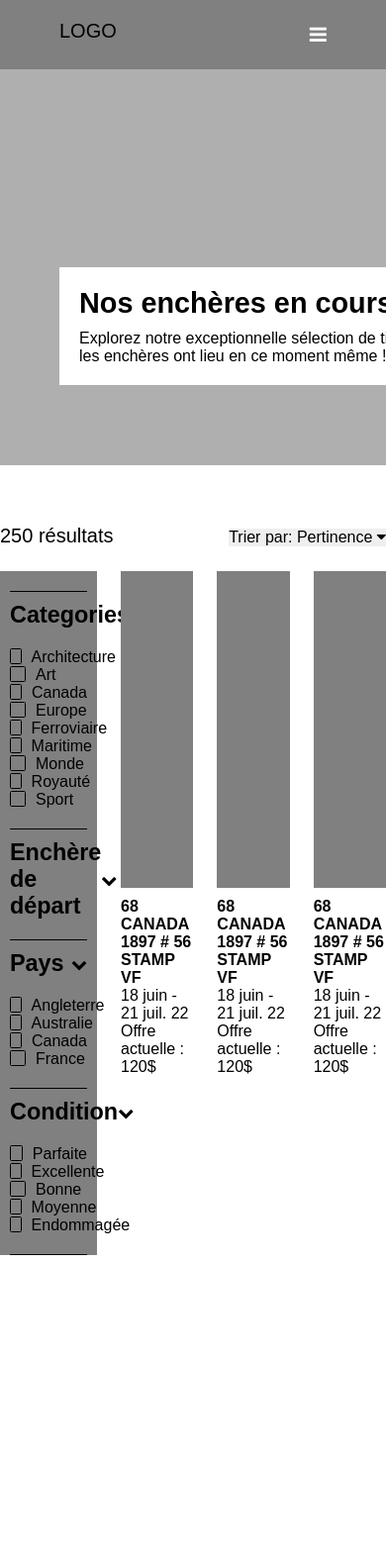
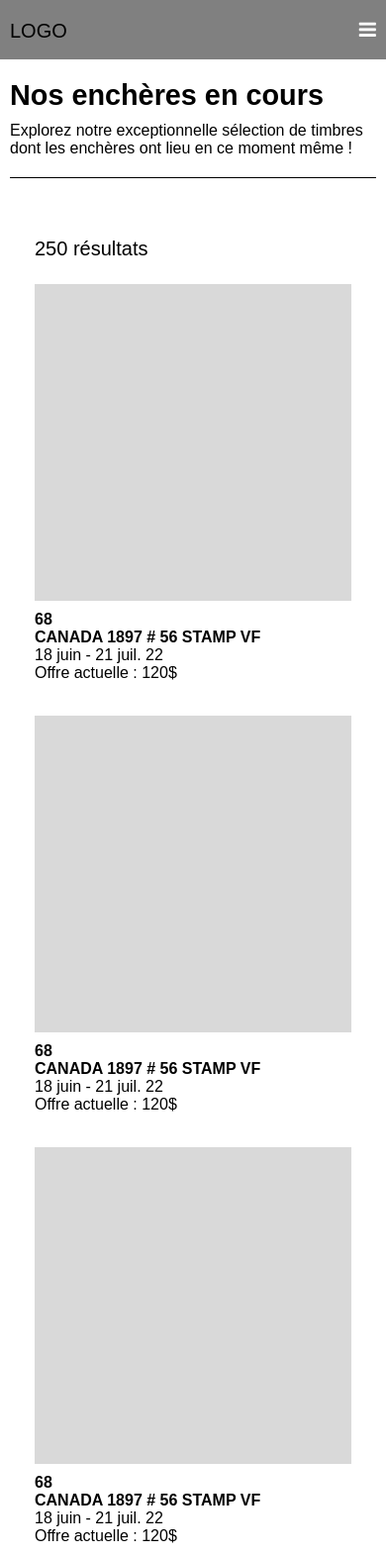
Before and after one commit to PaulineHub/lord-stampee-website, a PHP site: page /catalogue.html in a window 390 px wide; the page is wider, and only the part inside the window is pictured. Shown: that part at 99% size. Before the commit the page ends 1268 px from the top of that part, so only its background shows below. Run offline with PHP 8.4, Linux system fonts and the light colour scheme.

Commit message:
responsive grid over - catalogue

```diff
--- a/assets/css/header.css
+++ b/assets/css/header.css
@@ -4,7 +4,7 @@ header {
 
 .banner {
     position: relative;
-    background-color: rgb(175, 175, 175);
+    background-color: rgb(207, 207, 207);
     height: 400px;
 }
 
--- a/assets/css/mediaqueries.css
+++ b/assets/css/mediaqueries.css
@@ -1,4 +1,28 @@
+@media screen and (max-width: 1250px) {
+
+    main {
+        max-width: 828px;
+    }
+
+    /* FILTER CATALOGUE */
+
+    .sort-wrapper {
+        display: none;
+    }
+
+    .filter-container {
+        width: 0;
+        display: none;
+    }
+
+}
+
 @media screen and (max-width: 900px) {
+
+    main {
+        max-width: 732px;
+    }
+
 
     /* NAVIGATION */
 
@@ -78,4 +102,66 @@
     .btn-login {
         display: none;
     }
+
+
 }
+
+@media screen and (max-width: 840px) {
+
+    main {
+        /* width: 481px; */
+        width: 768px;
+    }
+
+    /* CATALOGUE GRID */
+
+    .grid {
+        grid-template-columns: repeat(2, 350px);
+    }
+}
+
+@media screen and (max-width: 560px) {
+
+    /* NAVIGATION */
+    nav {
+        padding: 20px 10px;;
+    }
+
+    /* HEADER */
+
+    .banner {
+        background: none;
+        height: auto;
+    }
+
+    .text-hero-container {
+        border-bottom: 1px solid black;
+        padding: 10px 0 20px 0;
+        margin: 10px;
+        position: initial;
+        width: fit-content;
+        display: block;
+    }
+
+    main {
+        width: 320px;
+        margin: auto;
+    }
+
+    /* CATALOGUE GRID */
+
+    .grid {
+        grid-template-columns: repeat(1, 320px);
+    }
+
+}
+
+@media screen and (max-width: 320px) {
+
+    /* CATALOGUE GRID */
+
+    .grid-item-description {
+        padding:10px 5px;
+}
+
+}
--- a/assets/css/navigation.css
+++ b/assets/css/navigation.css
@@ -4,7 +4,7 @@ nav {
     background-color: grey;
     padding: 20px 60px;
     color: white;
-    height: 30px;
+    height: 60px;
     overflow: hidden;
 }
 
--- a/assets/css/page-catalogue.css
+++ b/assets/css/page-catalogue.css
@@ -15,13 +15,13 @@
 
 .filter-container {
   background-color: grey;
-    width: 20%;
+  width: 224px;
   padding-left: 10px;
   padding-right: 10px;
 }
 
-.filter-container .form-search input[type=text] {
-    width: 150px;
+.filter-container .form-search input[type='text'] {
+  width: 130px;
 }
 
 .filter-container > div:first-child {
@@ -31,7 +31,11 @@
 
 .filter-container > div {
   border-bottom: 1px solid black;
+}
 
+.filter-container h3 {
+  font-size: 14px;
+  text-transform: uppercase;
 }
 
 .list-filter-wrapper {
@@ -56,7 +60,7 @@
 
 /* filter list elements */
 
-input[type="checkbox"] {
+input[type='checkbox'] {
   appearance: none;
   background-color: grey;
   margin: 0;
@@ -71,8 +75,8 @@ input[type="checkbox"] {
   place-content: center;
 }
 
-input[type="checkbox"]::before {
-  content: "";
+input[type='checkbox']::before {
+  content: '';
   width: 0.6em;
   height: 0.6em;
   border-radius: 0.1em;
@@ -83,7 +87,7 @@ input[type="checkbox"]::before {
   clip-path: polygon(14% 44%, 0 65%, 50% 100%, 100% 16%, 80% 0%, 43% 62%);
 }
 
-input[type="checkbox"]:checked::before {
+input[type='checkbox']:checked::before {
   transform: scale(1);
 }
 
@@ -97,25 +101,160 @@ input[type="checkbox"]:checked::before {
   display: flex;
 }
 
+/* filter price element */
+
+.range-filter-container {
+  position: relative;
+  width: 90%;
+  height: 40px;
+}
+
+input[type=range] {
+  height: 20px;
+  -webkit-appearance: none;
+  margin: 5px 0;
+  width: 100%;
+  position: absolute;
+  top: 0;
+  bottom: 0;
+  background-color: transparent;
+}
+
+input[type=range]:focus {
+  outline: none;
+}
+
+input[type=range]::-webkit-slider-runnable-track {
+  width: 100%;
+  height: 1px;
+  cursor: pointer;
+  box-shadow: 1px 1px 1px #000000;
+  background: #000000;
+  border-radius: 2px;
+  border: 0px solid #010101;
+}
+
+input[type=range]::-webkit-slider-thumb {
+  box-shadow: 1px 1px 1px #000031;
+  border: 1px solid #00001E;
+  height: 12px;
+  width: 12px;
+  border-radius: 15px;
+  background: #000000;
+  cursor: pointer;
+  -webkit-appearance: none;
+  margin-top: -6px;
+}
+
+input[type=range]:focus::-webkit-slider-runnable-track {
+  background: #000000;
+}
+
+input[type=range]::-moz-range-track {
+  width: 100%;
+  height: 1px;
+  cursor: pointer;
+  box-shadow: 1px 1px 1px #000000;
+  background: #000000;
+  border-radius: 2px;
+  border: 0px solid #010101;
+}
+
+input[type=range]::-moz-range-thumb {
+  box-shadow: 1px 1px 1px #000031;
+  border: 1px solid #00001E;
+  height: 12px;
+  width: 12px;
+  border-radius: 15px;
+  background: #000000;
+  cursor: pointer;
+}
+
+input[type=range]::-ms-track {
+  width: 100%;
+  height: 1px;
+  cursor: pointer;
+  background: transparent;
+  border-color: transparent;
+  color: transparent;
+}
+
+input[type=range]::-ms-fill-lower {
+  background: #000000;
+  border: 0px solid #010101;
+  border-radius: 4px;
+  box-shadow: 1px 1px 1px #000000;
+}
+
+input[type=range]::-ms-fill-upper {
+  background: #000000;
+  border: 0px solid #010101;
+  border-radius: 4px;
+  box-shadow: 1px 1px 1px #000000;
+}
+
+input[type=range]::-ms-thumb {
+  margin-top: 1px;
+  box-shadow: 1px 1px 1px #000031;
+  border: 1px solid #00001E;
+  height: 12px;
+  width: 12px;
+  border-radius: 15px;
+  background: #000000;
+  cursor: pointer;
+}
+
+input[type=range]:focus::-ms-fill-lower {
+  background: #000000;
+}
+
+input[type=range]:focus::-ms-fill-upper {
+  background: #000000;
+}
+
+.range-filter-value {
+    display: flex;
+    justify-content: space-between;
+    margin-right: 30px;
+    font-size: 16px;
+}
+
 /* GRILLE PRODUITS */
 
 .grid {
   display: grid;
-    margin-left: auto;
-    margin-right: auto;
-    grid-template-columns: repeat(3, 1fr);;
-    column-gap: 24px;
-    row-gap: 24px;
-    align-items: center;
-    width:80%;
+  margin: 0;
+  grid-template-columns: repeat(3, 1fr);
+  grid-auto-rows: minmax(min-content,max-content);
+  gap: 24px;
+  width: 900px;
 }
 
-.grid-item:hover{
+.grid-item {
+    height: 100%;
+}
+
+.grid-item:hover {
   background-color: rgb(175, 175, 175);
 }
 
 .grid-item .image-container {
-    height: 320px;
+  display: block;
+    width: 100%;
+    height: auto;
+    position: relative;
+    overflow: hidden;
+    padding: 100% 0 0;
+}
+
+.grid-item .image-container img {
+    display: block;
+    max-width: 100%;
+    max-height: 100%;
+    position: absolute;
+    top: 50%;
+    right: 50%;
+    transform: translate(50%,-50%);
 }
 
 .grid-item-description {
--- a/assets/css/root.css
+++ b/assets/css/root.css
@@ -4,9 +4,12 @@
 60px
 */
 
-* {
+*,
+*:before,
+*:after{
+    padding: 0;
     margin: 0;
-    padding: 0;
+    box-sizing: border-box;
 }
 
 body {
@@ -51,10 +54,6 @@ button {
 }
 
 main {
-    max-width: 1300px;
-    margin: auto;
+    margin :auto;
+    max-width: 1100px;
 }
-
-.image-container {
-    background-color: grey;
-}
--- a/catalogue.html
+++ b/catalogue.html
@@ -111,9 +111,14 @@
     <main>
         <div class="toolbar">
             <span>250 résultats</span>
-            <div class="sort-wrapper">
-                <button>Trier par: Pertinence <span><i class="fa-solid fa-caret-down"></i></span></button>
-            </div>
+            <form class="sort-wrapper">
+                <select name="tri" id="tri">
+                    <option value="defaut">Trier par: Pertinence</option>
+                    <option value="prixBasHaut">Enchere de depart : Bas à Haut</option>
+                    <option value="prixHautBas">Enchere de depart : Haut à Bas</option>
+                    <option value="NumLot">Numéro de lot</option>
+                </select>
+            </form>
         </div>
         <!----------------- FILTRES ------------------>
         <div class="filter-and-grid-wrapper">
@@ -156,8 +161,13 @@
                         <h3>Enchère de départ</h3>
                         <button class="filter-chevron-down"><i class="fa-solid fa-chevron-down"></i></button>
                     </div>
-                    <div id="prix">
-
+                    <div id="prix" class="range-filter-container">
+                        <input type="range" min="0" max="200" value="0" id="slider-1" oninput="slideOne()">
+                        <input type="range" min="0" max="200" value="200" id="slider-2" oninput="slideTwo()">
+                    </div>
+                    <div class="range-filter-value">
+                        <div id="value1">0CAD</div>
+                        <div id="value2">200CAD</div>
                     </div>
                 </div>
                 <!-- pays filter -->
@@ -208,7 +218,7 @@
             <section class="grid">
                 <div class="grid-item">
                     <a href="#">
-                        <div class="image-container"><img src="" alt=""></div>
+                        <div class="image-container"><img src="./assets/image/image.png" alt=""></div>
                         <div class="grid-item-description">
                             <h6>68</h6>
                             <h6>Canada 1897 # 56 stamp vf</h6>
@@ -219,7 +229,7 @@
                 </div>
                 <div class="grid-item">
                     <a href="#">
-                        <div class="image-container"><img src="" alt=""></div>
+                        <div class="image-container"><img src="./assets/image/image.png" alt=""></div>
                         <div class="grid-item-description">
                             <h6>68</h6>
                             <h6>Canada 1897 # 56 stamp vf</h6>
@@ -230,7 +240,7 @@
                 </div>
                 <div class="grid-item">
                     <a href="#">
-                        <div class="image-container"><img src="" alt=""></div>
+                        <div class="image-container"><img src="./assets/image/image.png" alt=""></div>
                         <div class="grid-item-description">
                             <h6>68</h6>
                             <h6>Canada 1897 # 56 stamp vf</h6>
```
Also changed, not shown: assets/image/image.png (added), readme.md. Lines whose indentation alone changed are shown as unchanged.
